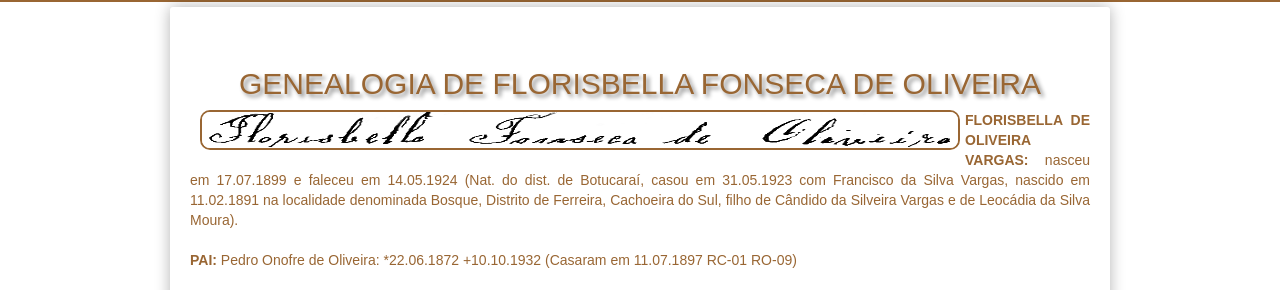
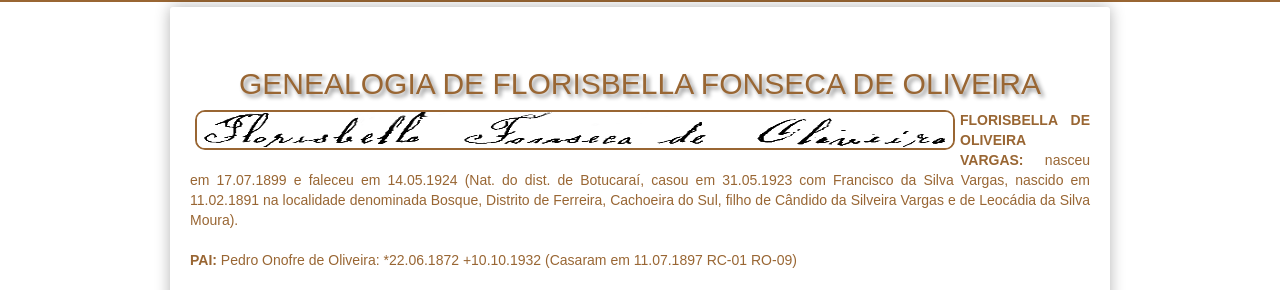
Before and after one commit to claudiovargas1955/claudiovargas1955.github.io, a Jekyll site: the page built from _pages/arvore-genealogica-de-costados-de-florisbella.html, in a window 1280 px wide. Shown: the part 292-582 px from the top of the page. Built offline with Jekyll 4.4.1, drawn with Linux system fonts in a browser that asks for light colours; some web fonts are replaced.

Commit message:
Update arvore-genealogica-de-costados-de-florisbella.html

```diff
--- a/_pages/arvore-genealogica-de-costados-de-florisbella.html
+++ b/_pages/arvore-genealogica-de-costados-de-florisbella.html
@@ -28,7 +28,7 @@ title:  "ÁRVORE GENEALÓGICA DE COSTADOS DE FLORISBELLA"
                         background:linear-gradient(to bottom, #fff, #D3D3D3);
                         }
     .esq1{margin-right:5px;
-         margin-left:10px;
+         margin-left:5px;
          margin-bottom: 5px;
          border:#996633 solid 2px;
          border-radius: 10px;
```
